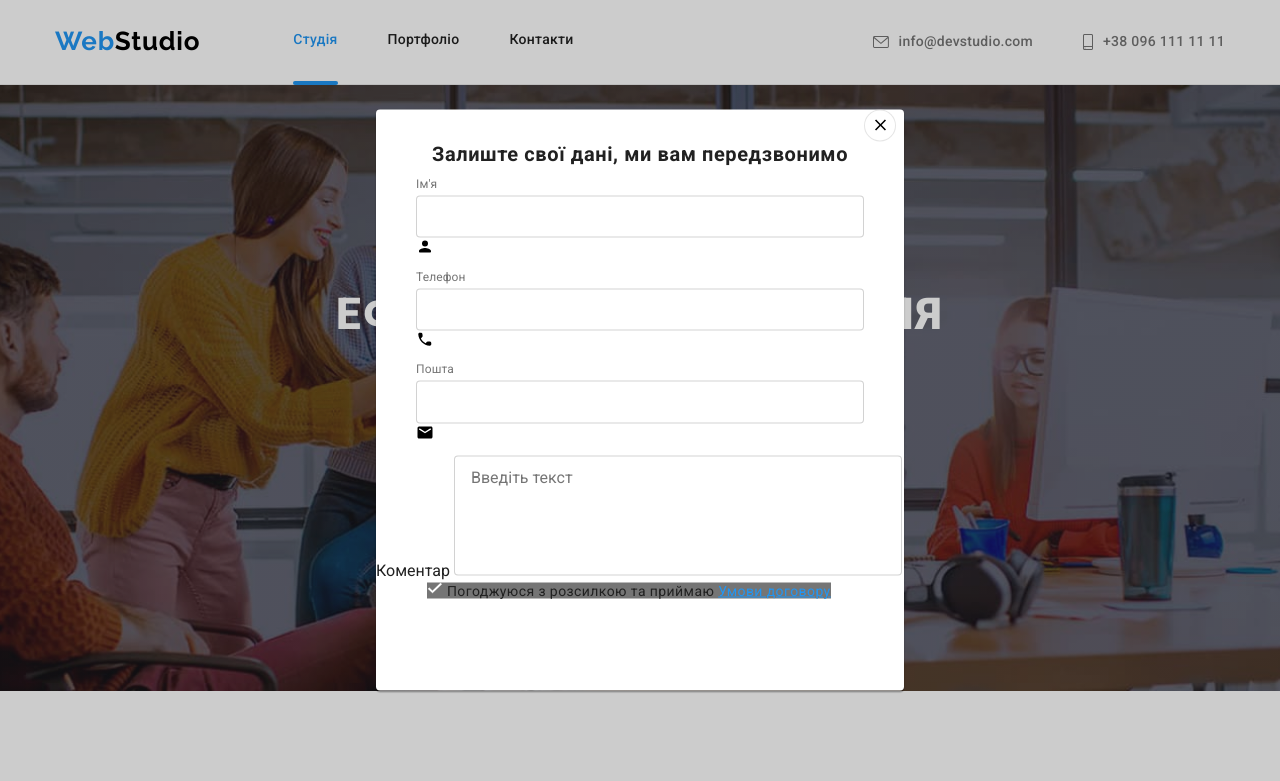
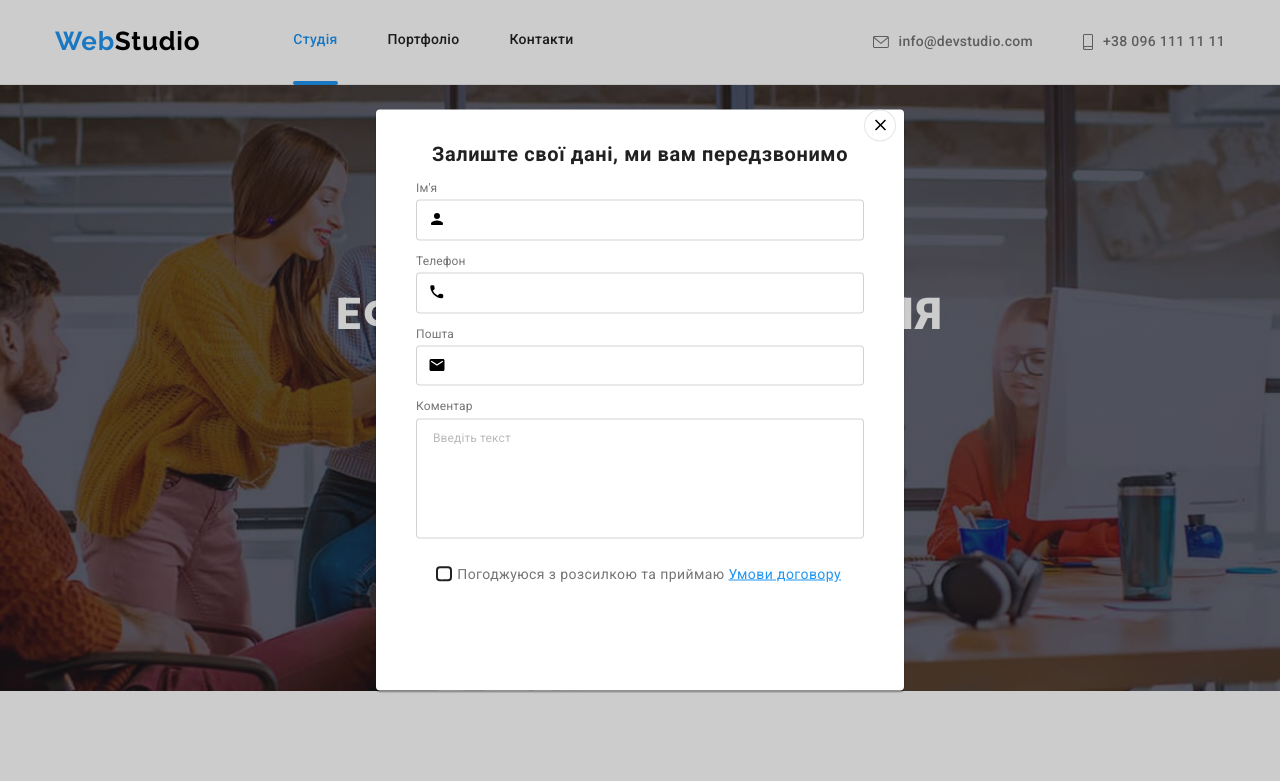
Before and after one commit to rusldrim/goit-markup-hw-06, a plain HTML site: page index.html in a window 1280 px wide. Both pictures are taken after a click on the button "Замовити послугу". Shown: the top 781 px of the page. Drawn offline with nearby package versions, Linux system fonts and the light colour scheme.

Commit message:
Update styles.css

```diff
--- a/css/styles.css
+++ b/css/styles.css
@@ -936,6 +936,21 @@ img {
     transition: transform 250ms cubic-bezier(0.4, 0, 0.2, 1);
 }
 /* Розмітка модального вікна */
+.modal-title {
+
+    font-weight: 700;
+    font-size: 20px;
+    line-height: 1.15;
+    text-align: center;
+    letter-spacing: 0.03em;
+
+    padding-top: 33px;
+    padding-left: 40px;
+    padding-right: 40px;
+    margin: 0;
+    margin-bottom: 12px;
+}
+
 .close {
     display: flex;
     position: absolute;
@@ -953,66 +968,88 @@ img {
     border: 1px solid rgba(0, 0, 0, 0.1);
 }
 
-.modal-title {
+.close:hover,
+.close:focus {
+    fill: var(--accent-color);
+}
 
-    font-weight: 700;
-    font-size: 20px;
-    line-height: 1.15;
-    text-align: center;
-    letter-spacing: 0.03em;
-
-    padding-top: 33px;
+.form {
+    width: 528px;
     padding-left: 40px;
     padding-right: 40px;
-    margin: 0;
-    margin-bottom: 12px;
 }
 
 .form-field {
     position: relative;
-    display: flex;
-    flex-direction: column;
-    /* min-width: 448px; */
-    padding-left: 40px;
-    padding-right: 40px;
     margin-bottom: 10px;
+}
+
+.form-input {
+    width: 100%;
+    padding-top: 10px;
+    padding-left: 42px;
+    padding-bottom: 10px;
+    margin-top: 4px;
+    cursor: pointer;
+
+    border: 1px solid rgba(33, 33, 33, 0.2);
+    border-radius: 4px;
+}
+
+.form-input:hover,
+.form-input:focus {
+    border: 1px solid var(--accent-color);
 
 }
 
-.form-field label {
+
+.form-label {
     font-size: 12px;
     line-height: 1.16;
     letter-spacing: 0.01em;
-    margin-bottom: 4px;
 
     color: var(--text-color);
 }
 
-.form-field input {
+.form-icon {
+    position: absolute;
+    top: 10px;
+    left: 12px;
+    transform: translateY(100%);
+}
 
-    margin: 0;
-    padding-top: 11px;
-    padding-left: 42px;
-    padding-bottom: 11px;
-    /* min-width: 448px; */
+.form-input:focus + .form-icon {
+    fill: var(--accent-color);
+}
+.form-input:hover +.form-icon {
+    fill: var(--accent-color);
+}
 
-    border: 1px solid rgba(33, 33, 33, 0.2);
-    border-radius: 4px;
+.form-textarea {
+    position: relative;
+    margin-bottom: 20px;
 }
 
 textarea {
     resize: none;
     font-family: Roboto, sans-serif;
     padding: 12px 16px;
+    margin-top: 4px;
+    cursor: pointer;
 
-    min-width: 448px;
+    width: 100%;
     min-height: 120px;
 
     border: 1px solid rgba(33, 33, 33, 0.2);
     border-radius: 4px;
 }
 
-.form-field textarea::placeholder {
+textarea:hover,
+textarea:focus {
+    border: 1px solid var(--accent-color);
+}
+
+.form-textarea textarea::placeholder {
 
     font-size: 12px;
     line-height: 1.16;
@@ -1021,29 +1058,26 @@ textarea {
     color: rgba(117, 117, 117, 0.5);
 }
 
-/* Іконки-позиціювання */
+/* Розмітка чекбоксу */
+.check {
+    position: relative;
+    display: flex;
+    justify-content: flex-end;
 
-.person {
-    position: absolute;
-    top: 28px;
-    left: 52px;
-    transform: translateY(10%);
-}
-.phone {
-    position: absolute;
-    top: 28px;
-    left: 52px;
+    width: 425px;
+
+
 }
 
-.email {
-    position: absolute;
-    top: 28px;
-    left: 52px;
-}
-/* Чекбокс */
-.check {
-    padding-left: 51px;
-    padding-right: 52px;
+
+.checkbox-label {
+
+    font-size: 14px;
+    line-height: 1.71;
+    letter-spacing: 0.03em;
+    cursor: pointer;
+
+    color: var(--text-color);
 }
 
 .checkbox {
@@ -1051,29 +1085,15 @@ textarea {
     position: absolute;
 
 }
-.checkbox:checked + .vector {
-    background-color: var(--address-color);
-}
 
-.checkbox-label {
-    font-size: 14px;
-    line-height: 1.71;
-    letter-spacing: 0.03em;
+.checkbox-icon {
+    position: absolute;
+    top: 0;
+    left: 20px;
+    transform: translateY(25%);
 
-    background-color:var(--text-color);
-    background-image: url('../images/icons.svg/#icon-vector');
-}
-
-.text-decor {
-    font-size: 14px;
-    line-height: 1.71;
-    letter-spacing: 0.03em;
-    text-decoration-line: underline;
-
-    color:var(--accent-color);
-}
-.vector {
-    display: inline-block;
+    display: flex;
+    justify-content: center;
     width: 16px;
     height: 15px;
 
@@ -1082,20 +1102,17 @@ textarea {
 
 }
 
-/* section, */
-/* header, */
-/* footer { */
-    /* outline: 2px solid blue; */
-/* } */
-.visually-hidden {
-    position: absolute;
-    white-space: nowrap;
-    width: 1px;
-    height: 1px;
-    overflow: hidden;
-    border: 0;
-    padding: 0;
-    clip: rect(0 0 0 0);
-    clip-path: inset(50%);
-    margin: -1px;
+.checkbox:checked + .checkbox-icon {
+    border-color: var(--accent-color);
+    background-color: var(--accent-color);
 }
+
+
+.text-decor {
+    font-size: 14px;
+    line-height: 1.71;
+    letter-spacing: 0.03em;
+    text-decoration-line: underline;
+
+    color: var(--accent-color);
+}
```
